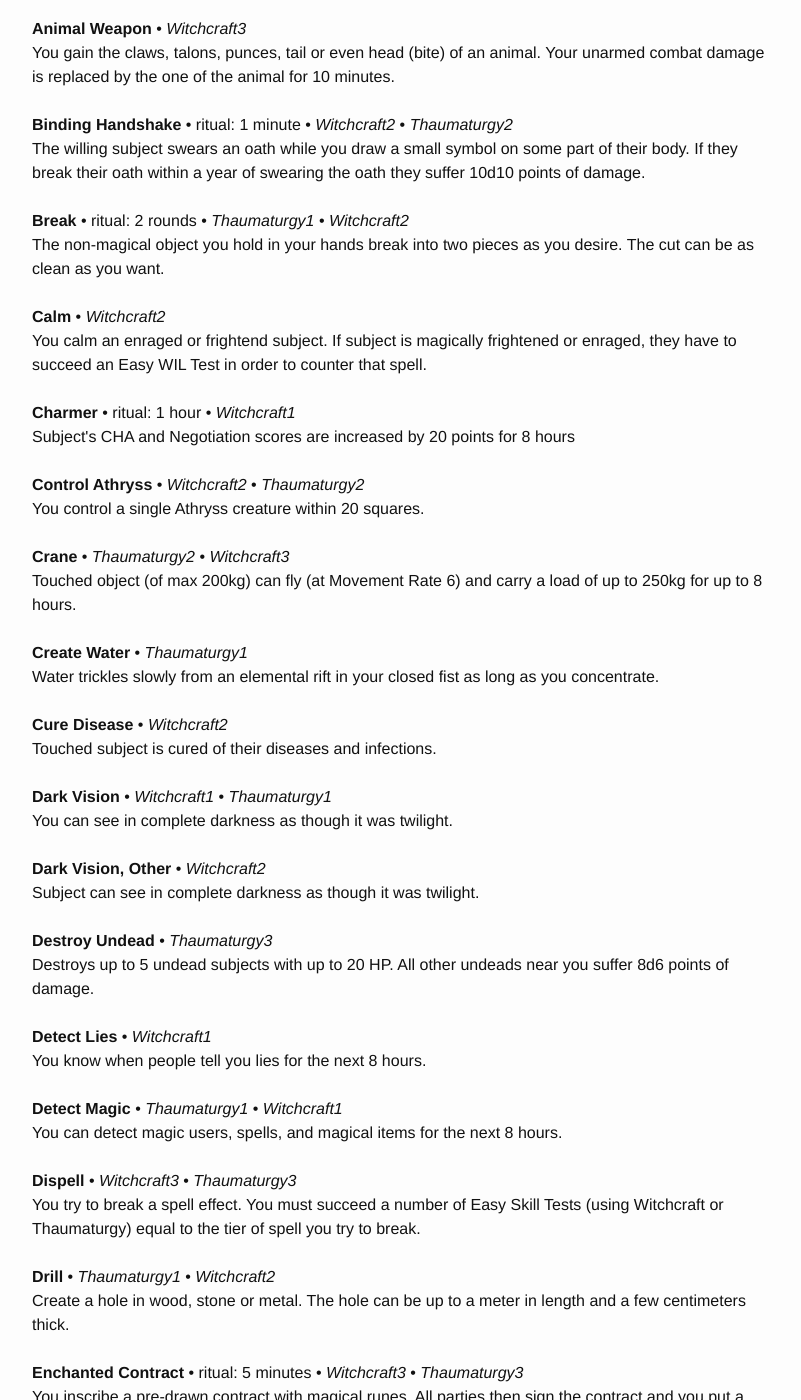
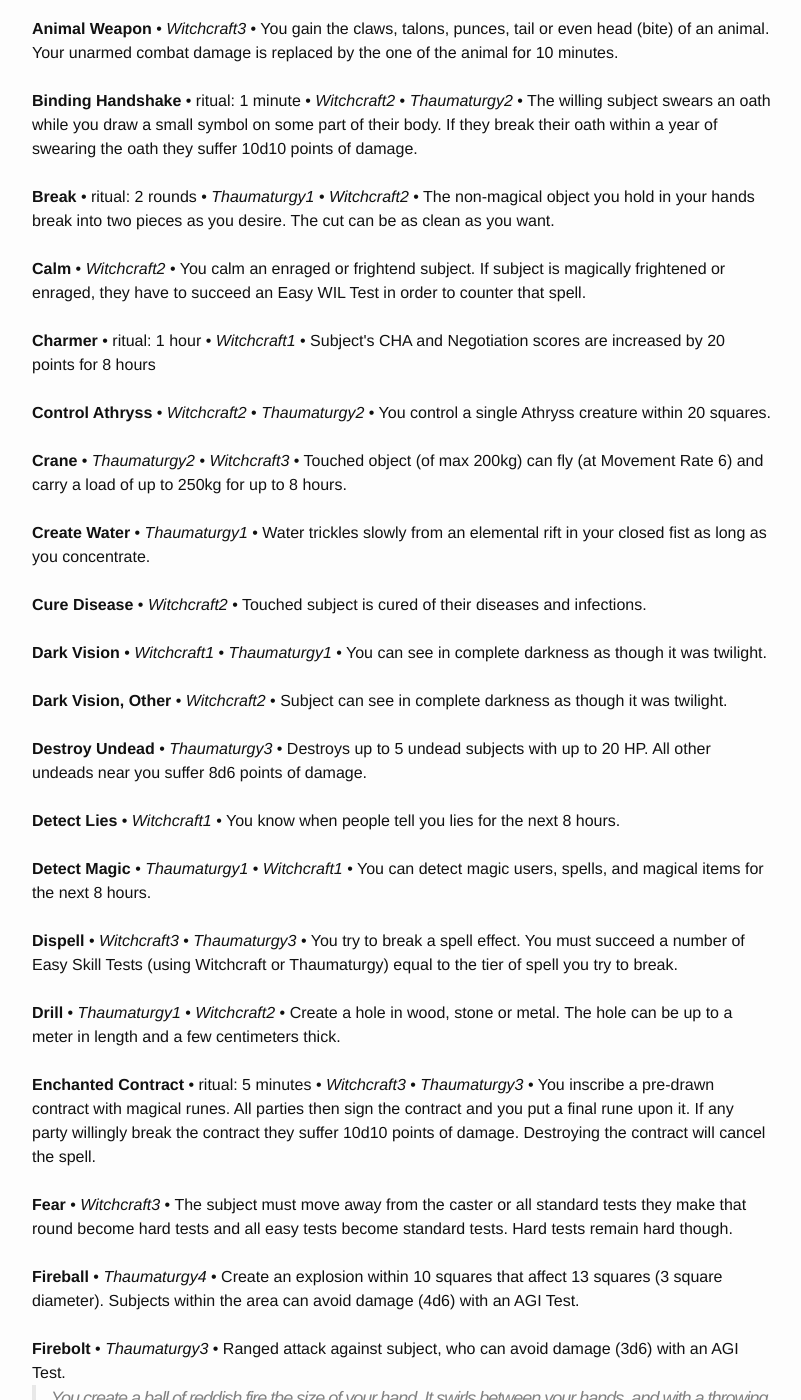
Before and after one commit to moccalotto/kaos, a Jekyll site: the page built from _rulebook/spells-alpha.html, in a window 1280 px wide and 1400 px high, scrolled down 234 px. Shown: the whole window, without its empty margins (238-1039 px from the left). Built offline with Jekyll 4.4.1, drawn with Linux system fonts in a browser that asks for light colours; some of the changed text lies outside the part shown.

Commit message:
Stuff - mainly spells.

```diff
--- a/_data/spells.yml
+++ b/_data/spells.yml
@@ -307,9 +307,18 @@
   tags: [Witchcraft4, Thaumaturgy3]
   description: Subject non-living object breaks in half.
 
+- name: Fear
+  tags: [Witchcraft3]
+  description: >
+    The subject must move away from the caster or all standard tests they make that round become hard tests
+    and all easy tests become standard tests.
+    Hard tests remain hard though.
+
+
 
 # Polymorph
 # Sleep
+# Fear
 # Lubricate: Mage spits on his finger and applies it to an object. The spit will then turn into whatever kind of lubrication the mage needs it to be.
 # Lure (enchant an object that will somehow attract ppl with sound, gleam or otherwise. The lured ppl will have reduced awareness of their surroundings)
 # Shield (tmp hp ? )
--- a/_plugins/pre_render.rb
+++ b/_plugins/pre_render.rb
@@ -39,7 +39,7 @@ Jekyll::Hooks.register :site, :pre_render do |site|
                 "tier" => tier,
                 "skill" => skill,
                 "score" => tier * 10 + 10,
-                "drain" => tier * 3 - 1,
+                "drain" => tier * (tier - 1) + 2
             }
             spells = [];
             for spell in site.data["spells"]
--- a/_rulebook/spells-alpha.html
+++ b/_rulebook/spells-alpha.html
@@ -18,7 +18,7 @@ categories: [rules, spells]
             •
             <em>{{ tag }}</em>
         {% endfor %}
-        <br>
+        •
         <span class="spell_description">{{ spell.description }}</span>
         {% if spell.example %}
         <blockquote>
--- a/_rulebook/spells.html
+++ b/_rulebook/spells.html
@@ -24,10 +24,11 @@ categories: [rules, spells]
                     </strong>
                 {% else %}
                     <strong class="spell__name">
-                        {{ spell.name }}:
+                        {{ spell.name }}
                     </strong>
                 {% endif %}
-                <span class="spell_description">{{ spell.description }}</span>
+                        •
+                <span class="spell_description">{{ spell.description | markdownify }}</span>
                 {% if spell.example %}
                     <blockquote>
                         {{ spell.example }}
```
